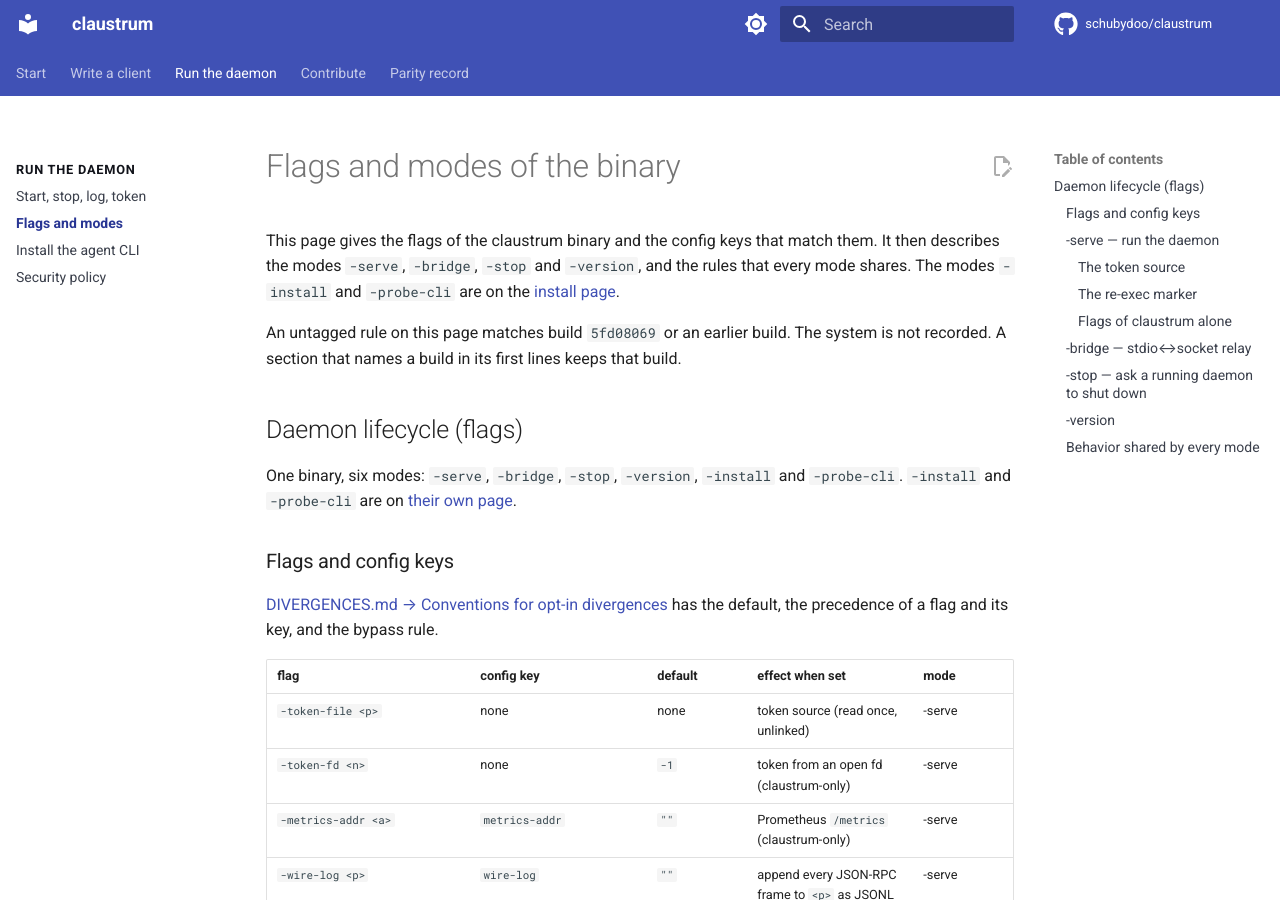
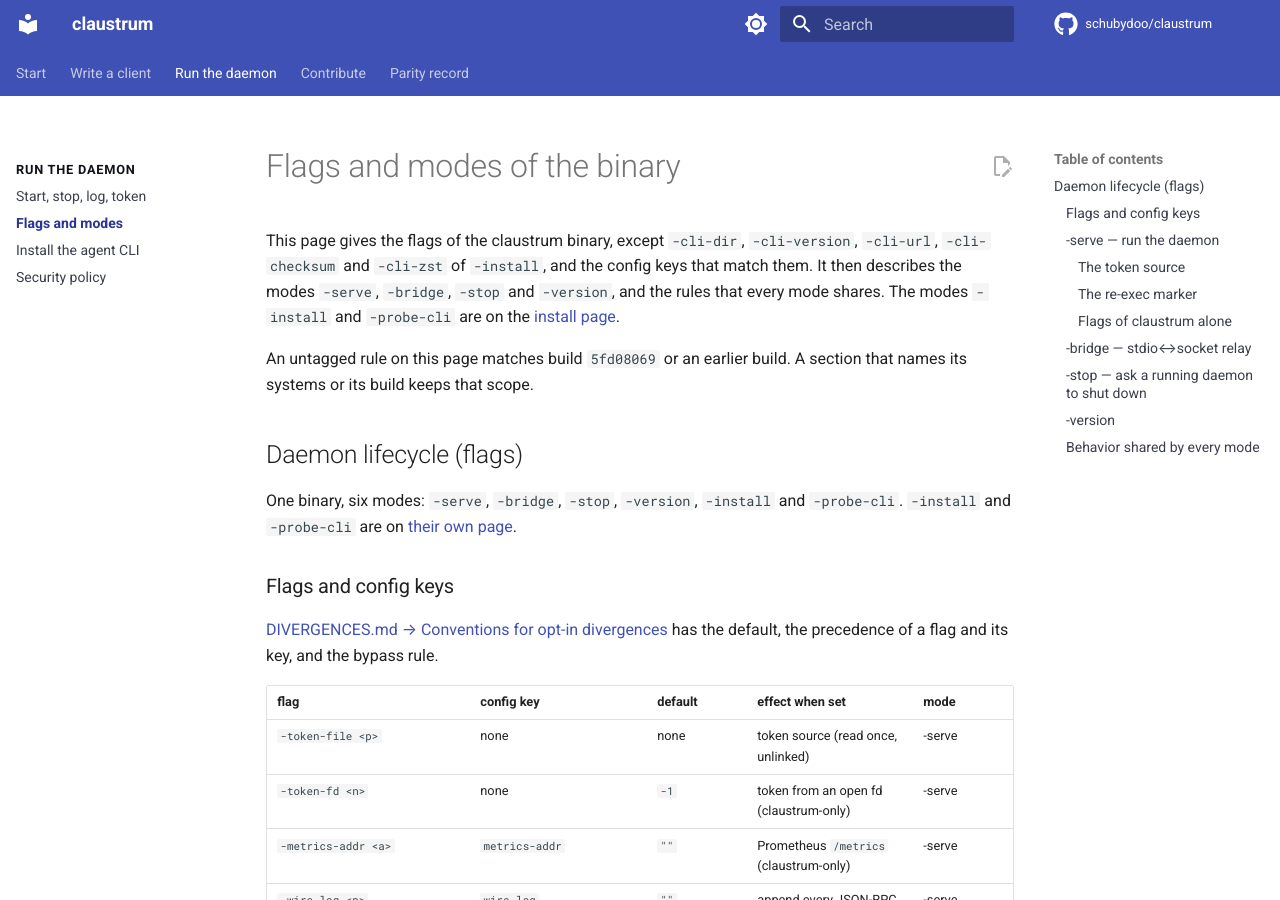
Before and after one commit to schubydoo/claustrum, an MkDocs documentation site: the page built from docs/protocol/flags.md, in a window 1280 px wide and 900 px high. Built offline with MkDocs 1.6.1 and Material for MkDocs 9.7.7, drawn with Linux system fonts in a browser that asks for light colours; comment, search, counter and statistics services are not loaded.

Commit message:
docs: fix the top lines, the flags summary and the AGENTS pointer of the PROTOCOL split
Co-Authored-By: Claude Opus 5.5 <noreply@anthropic.com>

```diff
--- a/docs/protocol/flags.md
+++ b/docs/protocol/flags.md
@@ -1,8 +1,8 @@
 # Flags and modes of the binary
 
-This page gives the flags of the claustrum binary and the config keys that match them. It then describes the modes `-serve`, `-bridge`, `-stop` and `-version`, and the rules that every mode shares. The modes `-install` and `-probe-cli` are on the [install page](../INSTALL.md).
+This page gives the flags of the claustrum binary, except `-cli-dir`, `-cli-version`, `-cli-url`, `-cli-checksum` and `-cli-zst` of `-install`, and the config keys that match them. It then describes the modes `-serve`, `-bridge`, `-stop` and `-version`, and the rules that every mode shares. The modes `-install` and `-probe-cli` are on the [install page](../INSTALL.md).
 
-An untagged rule on this page matches build `5fd08069` or an earlier build. The system is not recorded. A section that names a build in its first lines keeps that build.
+An untagged rule on this page matches build `5fd08069` or an earlier build. A section that names its systems or its build keeps that scope.
 
 ## Daemon lifecycle (flags)
 
```
Also changed, not shown: AGENTS.md (+5 -5 lines), docs/PROTOCOL.md (+1 -1 lines), docs/STYLE.md (+1 -1 lines), docs/protocol/streams.md (+1 -1 lines), 1 other file.
